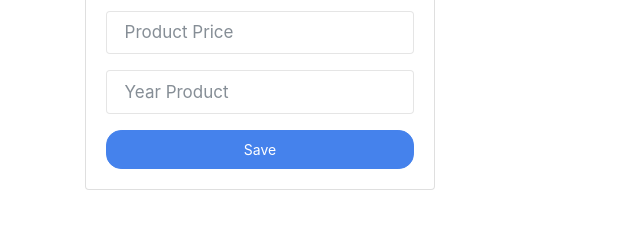
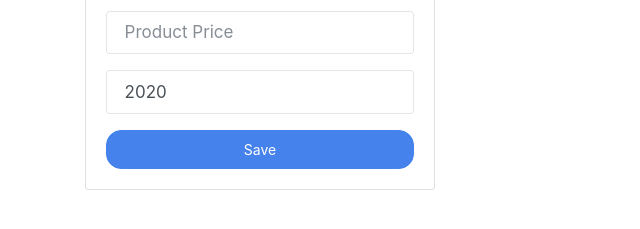
Before and after one commit to cristianfchq/JavaScript-App-Products-POO, a plain HTML site: page index.html in a window 1280 px wide. Shown: the part 241-470 px from the top of the page, 0-640 px from the left. Drawn offline with Linux system fonts and the light colour scheme.

Commit message:
added defect value in year and min and max value

```diff
--- a/index.html
+++ b/index.html
@@ -33,7 +33,7 @@
                             <input type="number" step="0.001" id="price" placeholder="Product Price" class="form-control">
                         </div>
                         <div class="form-group">
-                            <input type="number" id="year" placeholder="Year Product" class="form-control">
+                            <input type="number" id="year" placeholder="Year Product" min="1900" value="2020" max="2050" class="form-control">
                         </div>
 
                         <input type="submit" value="Save" class="btn btn-primary btn-block" >
```
